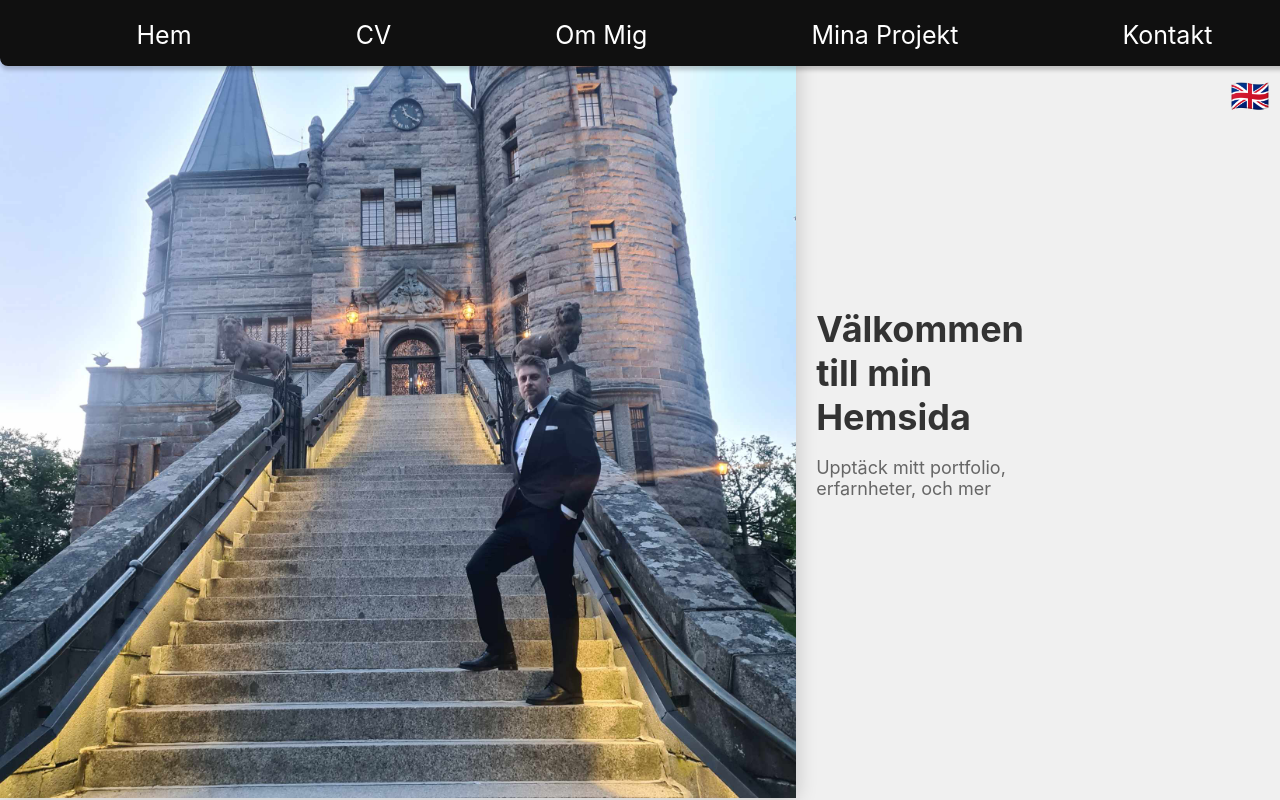
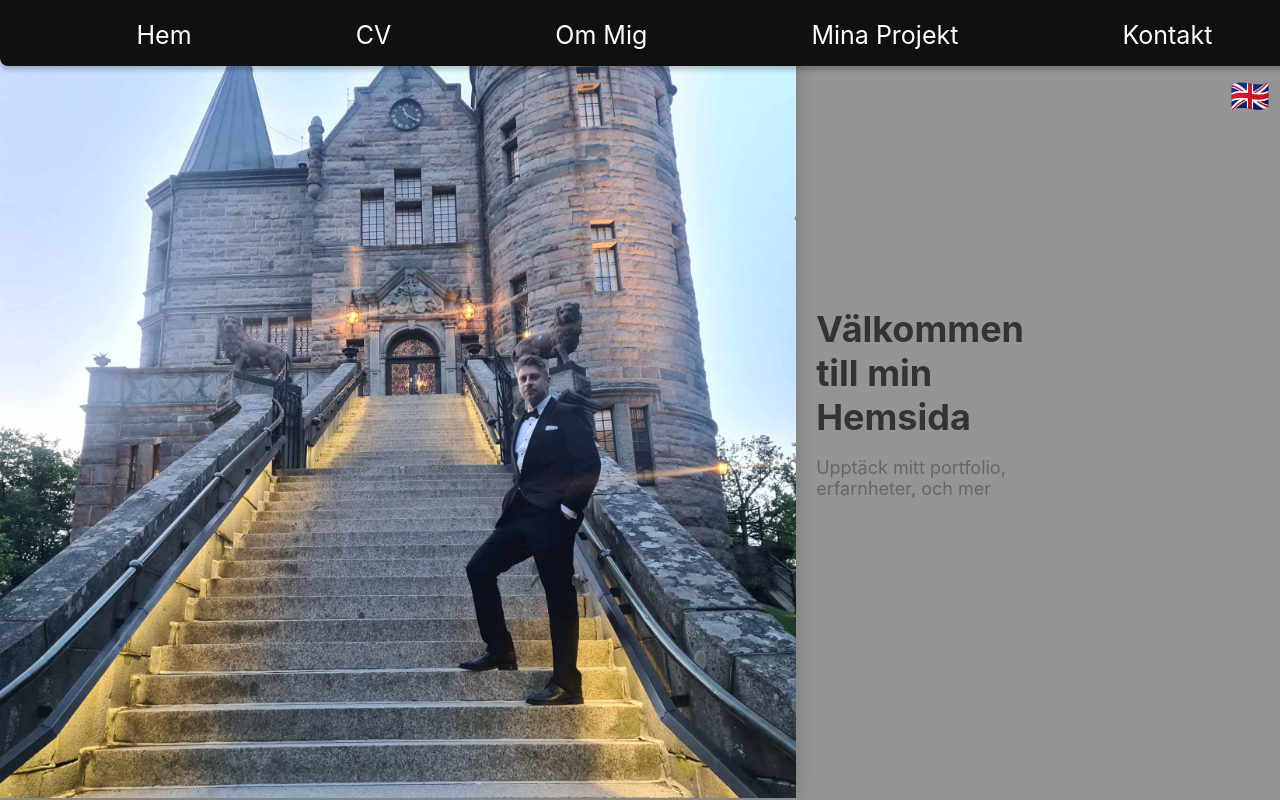
Before and after one commit to timborg-del/my-page, a React (Create React App) app: page / in a window 1280 px wide. Built offline with nearby package versions, Linux system fonts and the light colour scheme; a web font is replaced by a local one.

Commit message:
backroundcolorhome

```diff
--- a/src/components/css/NavigationMenu.css
+++ b/src/components/css/NavigationMenu.css
@@ -1,7 +1,6 @@
 body{
   background-color: #949494;
 }
-
 
 .about-me-container {
   background-color: #bbbbbb;
@@ -549,7 +548,7 @@ p {
   align-items: center;
   justify-content: center;
   min-height: 100vh;
-  background-color: #f0f0f0;
+  background-color: #949494;
 }
 
 .hero-image {
```
